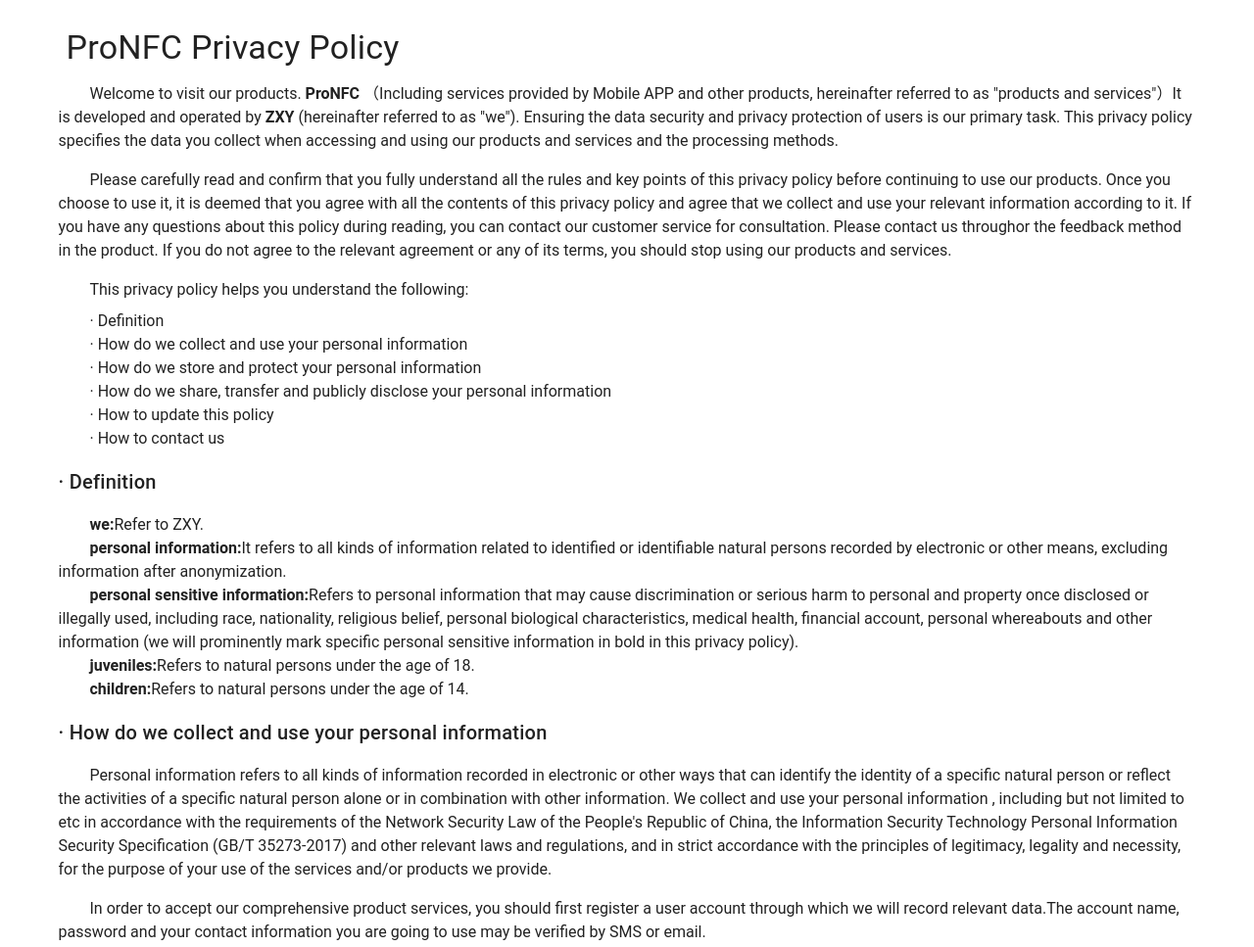
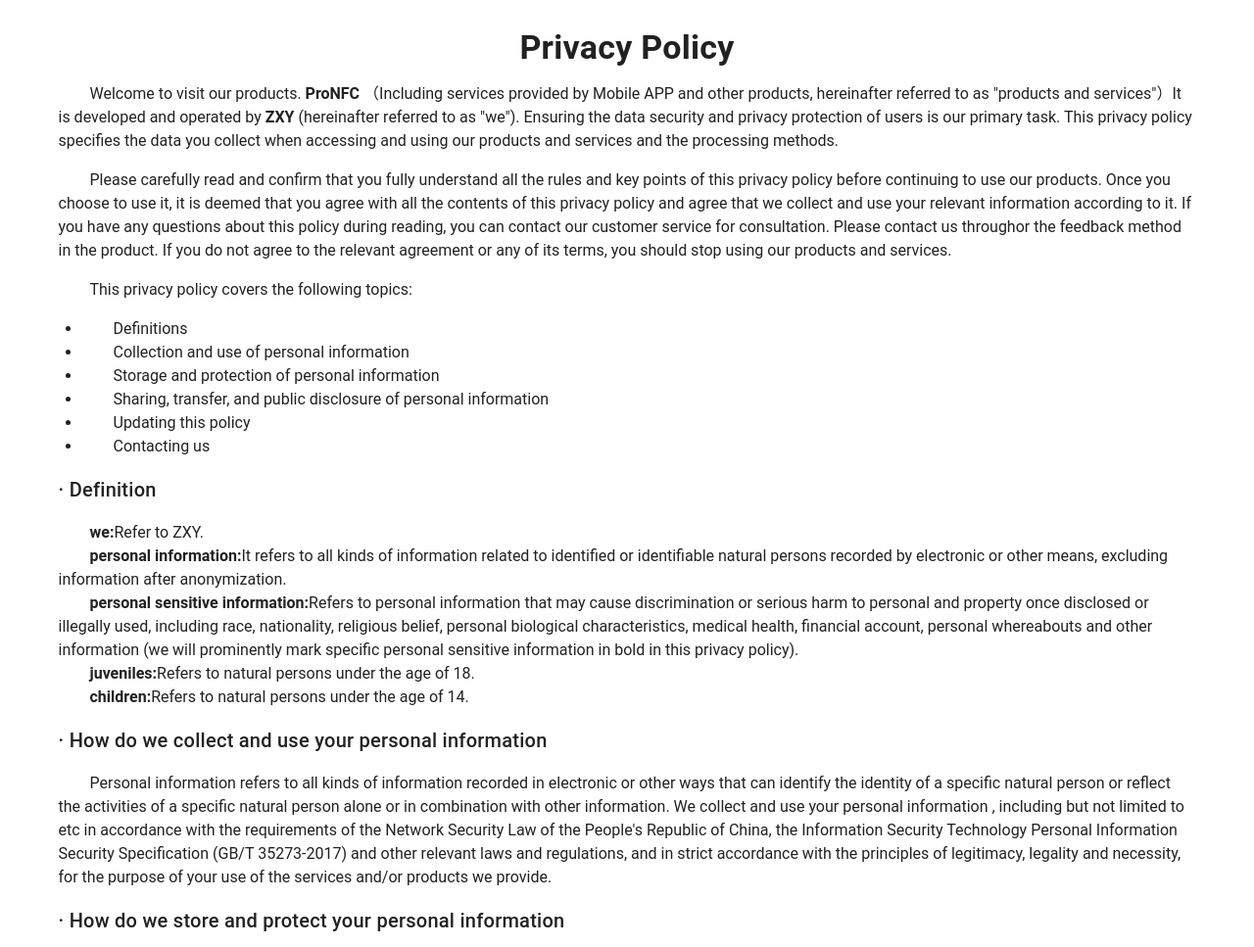
Before and after one commit to ProNFC/index, a plain HTML site: page index.html in a window 1280 px wide. Shown: the top 967 px of the page at 98% size. Drawn offline with nearby package versions, Linux system fonts and the light colour scheme.

Commit message:
Update index.html

```diff
--- a/index.html
+++ b/index.html
@@ -2,11 +2,19 @@
 <!DOCTYPE html>
                     <html>
                       <head>
+                      <style>
+                      body {max-width: 90%;margin: 0 auto;
+                      } @media (min-width: 768px)
+                      {body
+                      {max-width: 1200px;
+                      }
+                      }
+                      </style>
                         <link href="https://cdn.jsdelivr.net/npm/@mdi/font@4.x/css/materialdesignicons.min.css" rel="stylesheet">
                         <link href="https://cdn.jsdelivr.net/npm/vuetify@2.x/dist/vuetify.min.css" rel="stylesheet">
                         <meta name="viewport" content="width=device-width, initial-scale=1, maximum-scale=1, user-scalable=no, minimal-ui">
                         <meta charset="utf-8">
-                        <title>ProNFC Privacy Policy</title>
+                        <title>Privacy Policy</title>
                       </head>
                     <body>
                     <div id="app">
@@ -15,18 +23,20 @@
                           <v-container>
 
 <div class="">
-  <div class="my-4 text-h4 mx-2">ProNFC Privacy Policy</div>
+  <div class="my-4 text-h4 mx-2" style="text-align: center; font-weight: bold;">Privacy Policy</div>
   <div class="text-muted mb-4" style="text-indent: 2em;"> Welcome to visit our products. <strong> ProNFC </strong>（Including services provided by Mobile APP and other products, hereinafter referred to as "products and services"）It is developed and operated by <strong>ZXY</strong> (hereinafter referred to as "we"). Ensuring the data security and privacy protection of users is our primary task. This privacy policy specifies the data you collect when accessing and using our products and services and the processing methods.</div>
   <div class="text-muted mb-4" style="text-indent: 2em;"> Please carefully read and confirm that you fully understand all the rules and key points of this privacy policy before continuing to use our products. Once you choose to use it, it is deemed that you agree with all the contents of this privacy policy and agree that we collect and use your relevant information according to it. If you have any questions about this policy during reading, you can contact our customer service for consultation. Please contact us through<strong></strong>or the feedback method in the product. If you do not agree to the relevant agreement or any of its terms, you should stop using our products and services. </div>
-  <div class="text-muted mb-4" style="text-indent: 2em;"> This privacy policy helps you understand the following:
-    <div class="mt-2">· Definition</div>
-    <div>· How do we collect and use your personal information</div>
-    <div>· How do we store and protect your personal information</div>
-    <div>· How do we share, transfer and publicly disclose your personal information</div>
-
-
-    <div> · How to update this policy </div>
-     <div> · How to contact us</div>
+  <div class="text-muted mb-4" style="text-indent: 2em;">
+  <p>This privacy policy covers the following topics:</p>
+  <ul>
+    <li>Definitions</li>
+    <li>Collection and use of personal information</li>
+    <li>Storage and protection of personal information</li>
+    <li>Sharing, transfer, and public disclosure of personal information</li>
+    <li>Updating this policy</li>
+    <li>Contacting us</li>
+  </ul>
+  </div>
   </div>
   <div class="text-h6 mb-4"> · Definition </div>
   <div class="text-muted" style="text-indent: 2em;"><strong>we:</strong>Refer to ZXY.</div>
@@ -36,7 +46,6 @@
   <div class="text-muted mb-4" style="text-indent: 2em;"><strong>children:</strong>Refers to natural persons under the age of 14.</div>
   <div class="text-h6 mb-4"> · How do we collect and use your personal information </div>
   <div class="text-muted mb-4" style="text-indent: 2em;"> Personal information refers to all kinds of information recorded in electronic or other ways that can identify the identity of a specific natural person or reflect the activities of a specific natural person alone or in combination with other information. We collect and use your personal information , including but not limited to  etc in accordance with the requirements of the Network Security Law of the People's Republic of China, the Information Security Technology Personal Information Security Specification (GB/T 35273-2017) and other relevant laws and regulations, and in strict accordance with the principles of legitimacy, legality and necessity, for the purpose of your use of the services and/or products we provide.</div>
-   <div class="text-muted mb-4" style="text-indent: 2em;"> In order to accept our comprehensive product services, you should first register a user account through which we will record relevant data.The account name, password and your contact information you are going to use may be verified by SMS or email.</div>
   <div class="text-h6 mb-4"> · How do we store and protect your personal information </div>
   <div class="text-muted mb-4" style="text-indent: 2em;"> As a general rule, we only retain your personal information for the time required to achieve the purpose of information collection. We will keep your personal information for as long as it is strictly necessary to manage the relationship with you (for example, when you open an account and obtain services from our products). For the purpose of complying with legal obligations or to prove that a certain right or contract meets the applicable limitation of action requirements, we may need to retain your archived personal information after the expiration of the above period and cannot delete it according to your requirements. </div>
 
@@ -72,17 +81,21 @@
   <div class="text-h6 mb-4"> · How to contact us </div>
   <div class="text-muted mb-4" style="text-indent: 2em;">1. If you have any questions, opinions or suggestions about this policy, you can contact us through the following ways:</div>
   <div class="text-muted mb-4" style="text-indent: 2em;">
-    <div class="mt-2">（1）Call the customer service hotline +867568596549</div>
-    <div>（2）Send an email to: zhuhai200903@163.com</div>
-    <div>（3）Contact address: Zhuhai.Guangdong.China, contact: ZXY</div>
+  <div class="mt-2">
+  <p>Call the customer service hotline:</p>
+  <p>+86-7568596549</p>
+  <p>Send an email to:</p>
+  <p><a href="mailto:zhuhai200909@163.com">zhuhai200909@163.com</a></p>
+  <p>Contact address:</p>
+  <p>Zhuhai, Guangdong, China</p>
+  <p>Contact: ZXY</p>
   </div>
   <div class="text-muted mb-4" style="text-indent: 2em;">Our customer service department will reply with the personal information protection department within 30 days and help solve your problem.</div>
   <div class="text-muted mb-4" style="text-indent: 2em;">2. If you are not satisfied with our reply, especially if our personal information processing behavior has damaged your legitimate rights and interests, you can also seek solutions through the following external channels: file a lawsuit to the people's court where  is located, or file a complaint or report to the regulatory authorities such as Netcom, industry and commerce, and public security.</div>
-</div>
-                          </v-container>
-                        </v-content>
-                      </v-app>
-                    </div>
+  </v-container>
+  </v-content>
+  </v-app>
+  </div>
                     <script src="https://cdn.jsdelivr.net/npm/vue@2.x/dist/vue.js"></script>
                     <script src="https://cdn.jsdelivr.net/npm/vuetify@2.x/dist/vuetify.js"></script>
                     <script>
```
